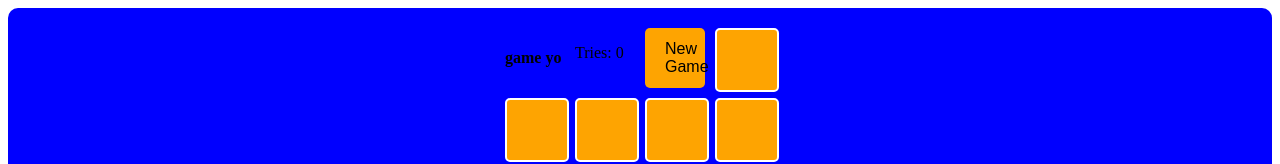
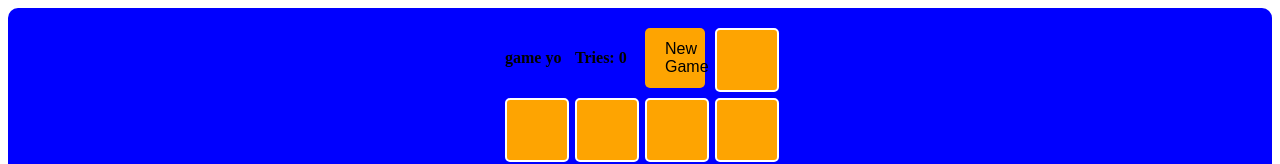
Before and after one commit to acciojob/memory-game-Kalyan3081, a React app: page / in a window 1280 px wide. Both pictures are taken after a click on the button "Start Game". Shown: the top 164 px of the page. Built offline with nearby package versions, Linux system fonts and the light colour scheme.

Commit message:
Update memoryGame.jsx

```diff
--- a/src/components/memoryGame.jsx
+++ b/src/components/memoryGame.jsx
@@ -88,7 +88,7 @@ const MemoryGame = () => {
                     gridTemplateRows: `repeat(${levels[level] / 2}, 60px)`
                 }}>
                     <h4>game yo</h4>
-                    <p>Tries: {tries}</p>
+                    <h4>Tries: {tries}</h4>
                     {matched.length === numbers.length && <p>ALL SOLVED!</p>}
                     <button>New Game</button>
                     {numbers.map((num, index) => (
```
